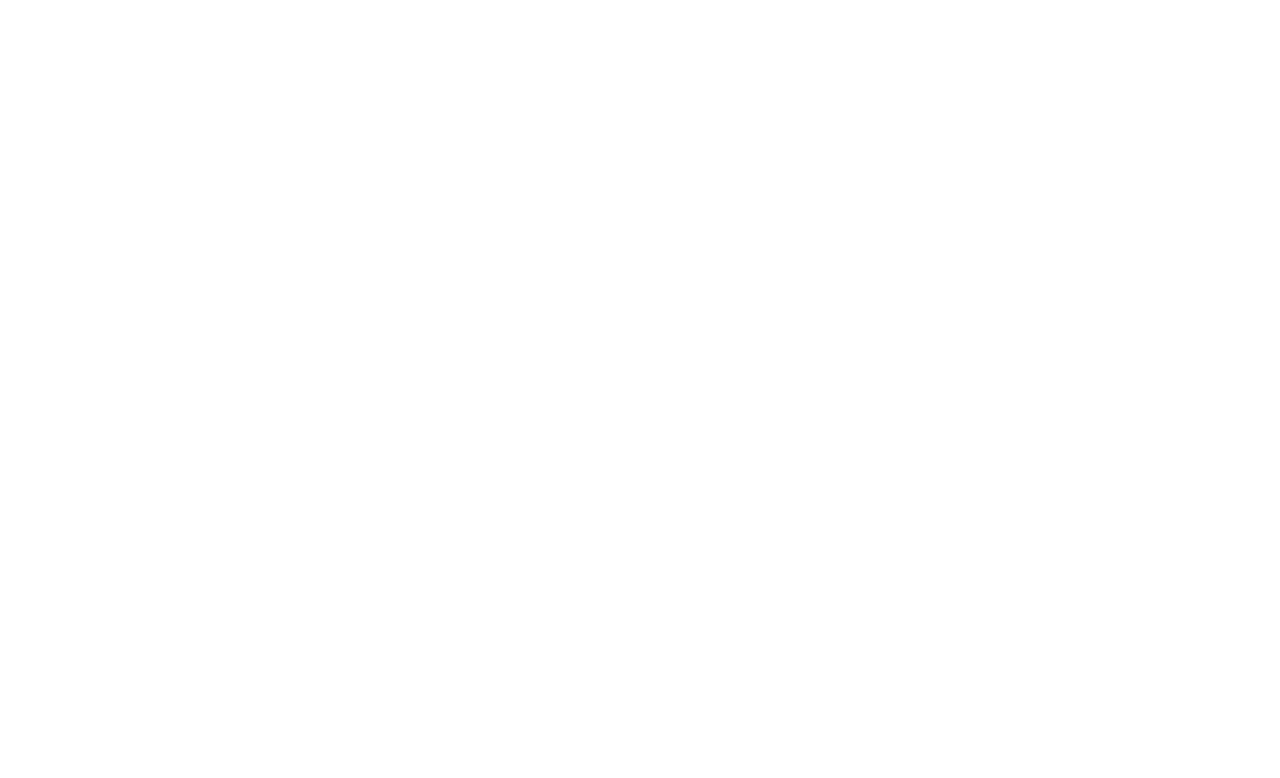
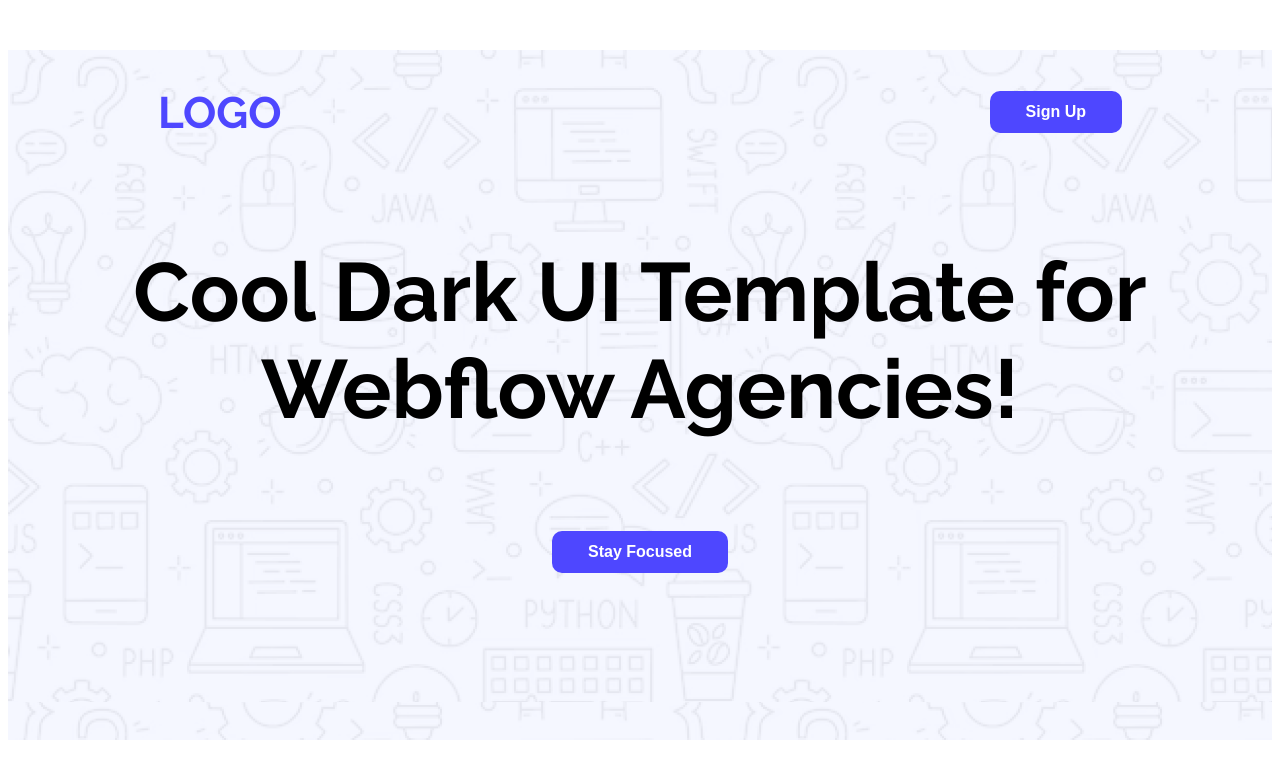
Before and after one commit to Sehabulislam/my-first-assignment, a plain HTML site: page index.html in a window 1280 px wide. Drawn offline with Linux system fonts and the light colour scheme.

Commit message:
updated the bannar

```diff
--- a/index.html
+++ b/index.html
@@ -4,9 +4,24 @@
     <meta charset="UTF-8">
     <meta name="viewport" content="width=device-width, initial-scale=1.0">
     <title>Web-flow</title>
+ <link rel="preconnect" href="https://fonts.googleapis.com">
+<link rel="preconnect" href="https://fonts.gstatic.com" crossorigin>
+<link href="https://fonts.googleapis.com/css2?family=Raleway:ital,wght@0,100..900;1,100..900&display=swap" rel="stylesheet">
+<link rel="stylesheet" href="style/blog.css">
+
 </head>
-<body>
-    <header>
+<body class="raleway-normal ">
+    <header class="primary-bg">
+        <nav>
+            <h2 class="nav-title">LOGO</h2>
+            <a href=""><button class="btn-primary">Sign Up</button></a>
+       </nav>
+       <div class="bannar">
+        <div class="bannar-title">
+            <h2>Cool Dark UI Template for <br>Webflow Agencies!</h2>
+            <button class="btn-primary">Stay Focused</button>
+        </div>
+       </div>
 
     </header>
     <main>
--- /dev/null
+++ b/style/blog.css
@@ -0,0 +1,42 @@
+body{
+    margin-top: 0px;
+}
+/* font */
+.raleway-normal {
+  font-family: "Raleway", sans-serif;
+  font-optical-sizing: auto;
+  font-style: normal;
+}
+/* nav style */
+nav{
+    display: flex;
+    justify-content: space-between;
+    align-items: center;
+    color:#4E47FF;
+    margin: 50px 150px;
+}
+.nav-title{
+    font-size: 44px;
+    font-weight: bold;
+}
+
+.btn-primary{
+    background-color:#4E47FF;
+    font-weight:bold;
+    font-size: 16px;
+    color: white;
+    padding:  12px 36px;
+    border: none;
+    border-radius: 10px;
+}
+/* bannar style */
+.primary-bg{
+    background-image: url("../Assets/Hero-bg.png");
+    height: 690px;
+    width: 100% ;
+}
+.bannar-title{
+    font-size: 55px;
+    font-weight:600px;
+    text-align: center;
+}
```
Also changed, not shown: Assets/Hero-bg.png (added), Assets/avatar.png (added), Assets/icon-star.png (added), Assets/wc-big.png (added), Assets/wc-mini.png (added).
